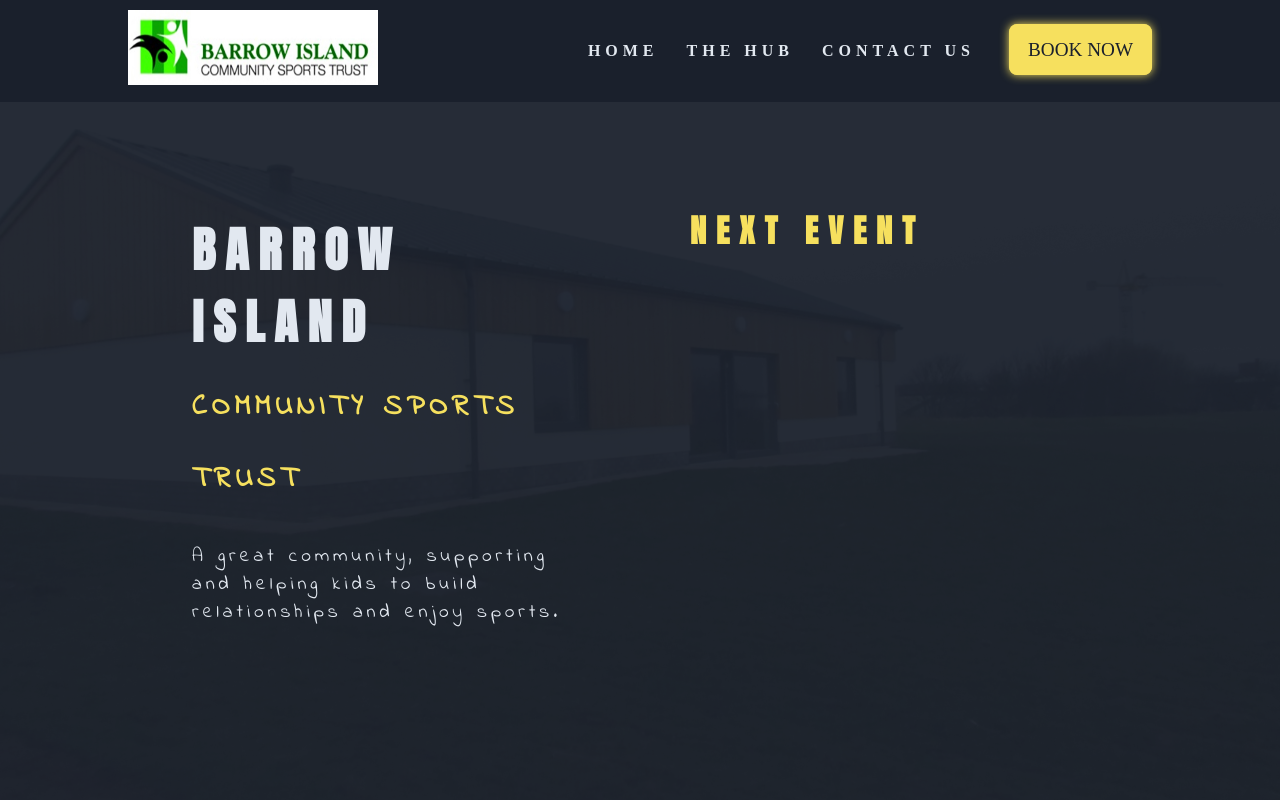
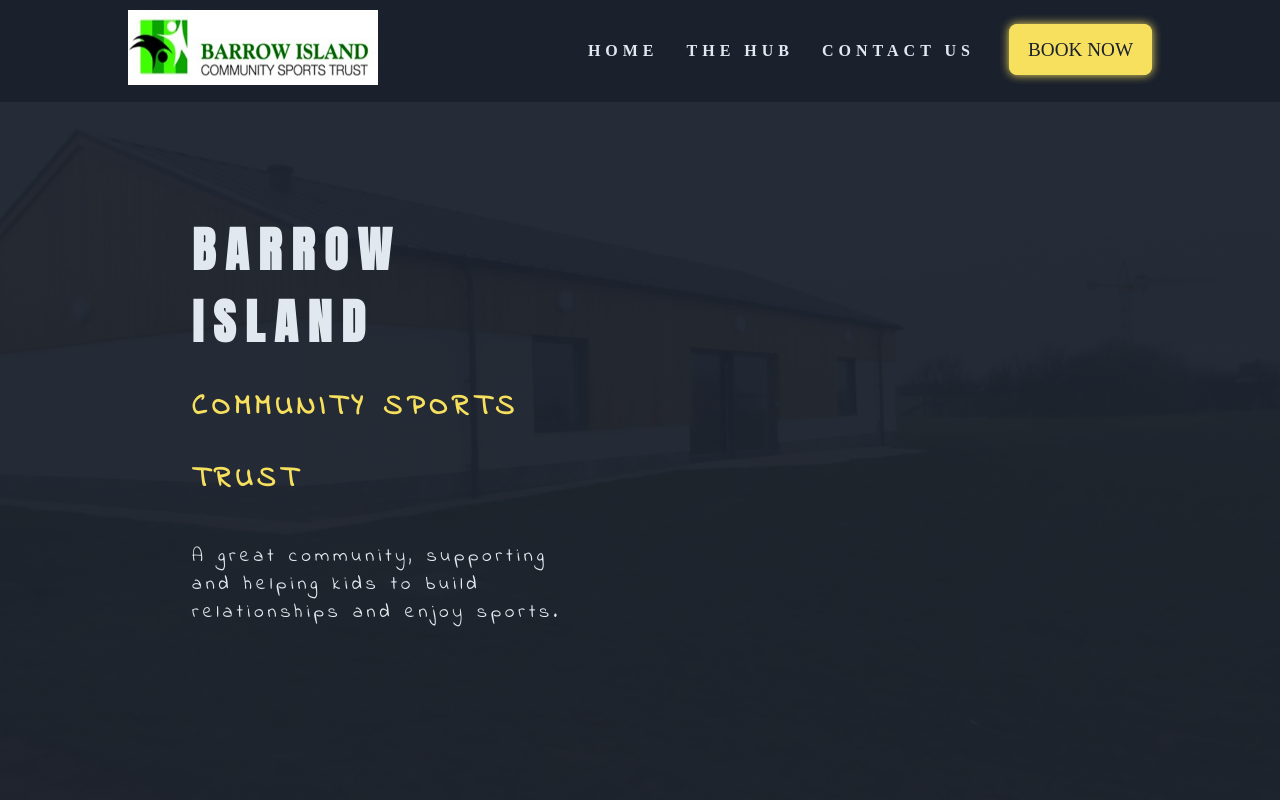
Before and after one commit to IAmCainey/Build-BICST, a Next.js app: page / in a window 1280 px wide. Shown: the top 800 px of the page. Built offline with nearby package versions, Linux system fonts and the light colour scheme.

Commit message:
changed export function

```diff
--- a/pages/index.js
+++ b/pages/index.js
@@ -23,7 +23,7 @@ function scroll() {
   document.getElementById('sports').scrollInToView()
 }
 
-const LandingPage = () => {
+export default function HomePage() {
   return (
     <Layout>
       <Head>
@@ -41,9 +41,9 @@ const LandingPage = () => {
                 </span>
               </div>
               <div className='centered'>
-                <h3>
-                  Next Event
-                </h3>
+                <div>
+
+                </div>
               </div>
             </div>
             <div>
@@ -144,5 +144,3 @@ const LandingPage = () => {
     </Layout>
   )
 }
-
-export default LandingPage
```
